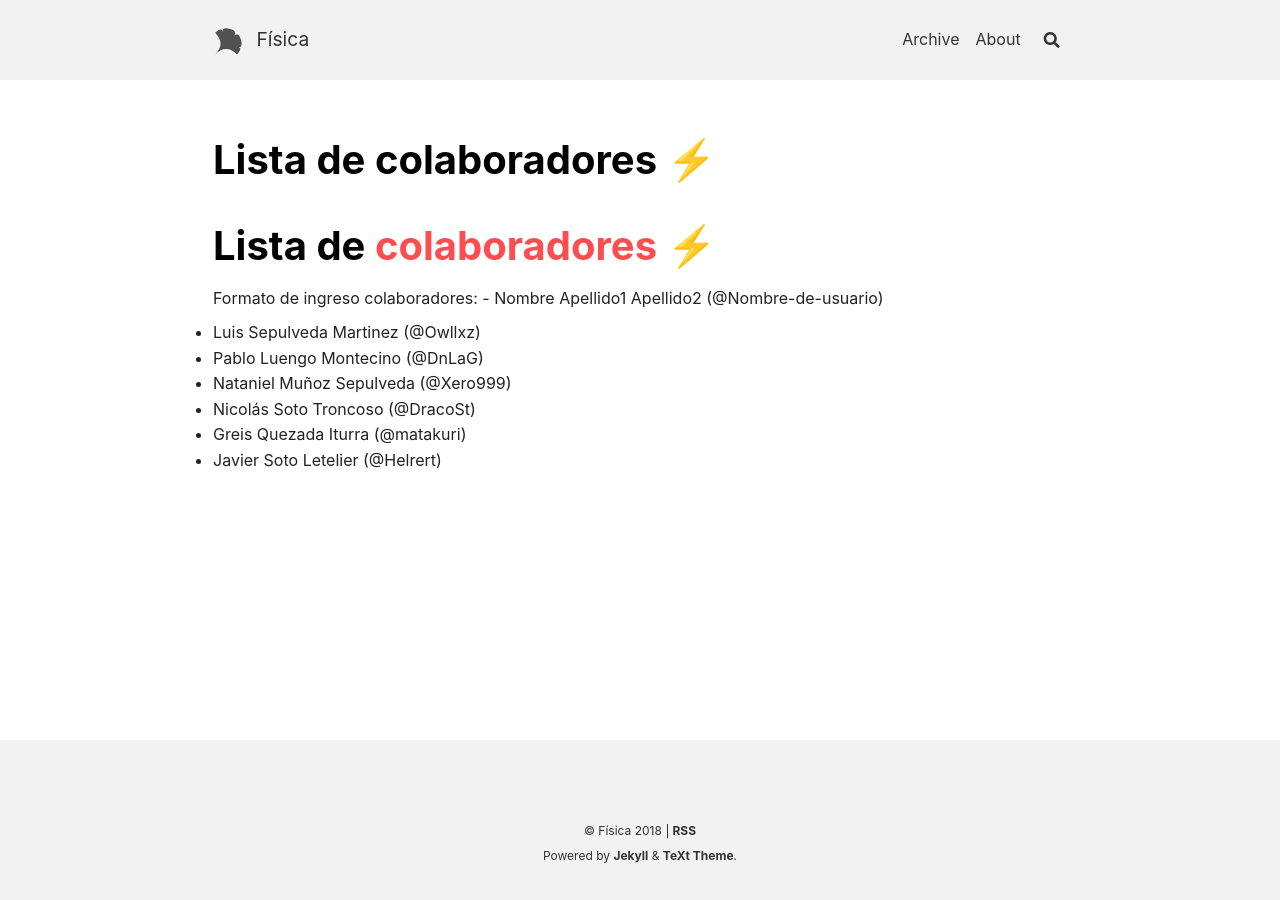
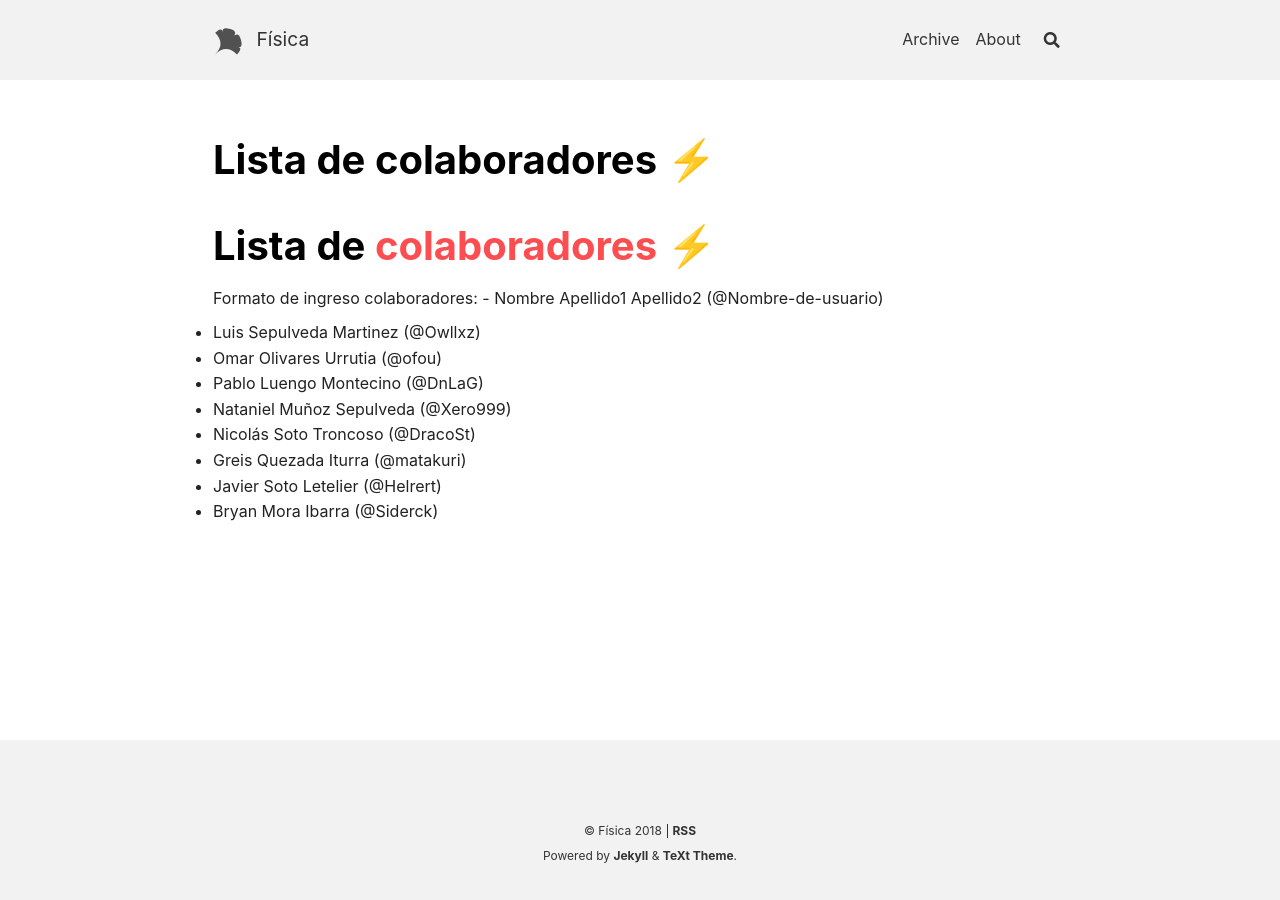
Before and after one commit to DnLaG/fisica, a Jekyll site: the page built from docs/lista.md, in a window 1280 px wide. Built offline with Jekyll 4.4.1, drawn with Linux system fonts in a browser that asks for light colours; nearby versions of some CDN libraries; our own code applies the rules of GitHub Pages for plain Markdown files.

Commit message:
list update

```diff
--- a/docs/lista.md
+++ b/docs/lista.md
@@ -3,8 +3,10 @@
 Formato de ingreso colaboradores: - Nombre Apellido1 Apellido2 (@Nombre-de-usuario)
 
 - Luis Sepulveda Martinez (@Owllxz)
+- Omar Olivares Urrutia (@ofou)
 - Pablo Luengo Montecino (@DnLaG)
 - Nataniel Muñoz Sepulveda (@Xero999)
 - Nicolás Soto Troncoso (@DracoSt)
 - Greis Quezada Iturra (@matakuri)
 - Javier Soto Letelier (@Helrert)
+- Bryan Mora Ibarra (@Siderck)
```
